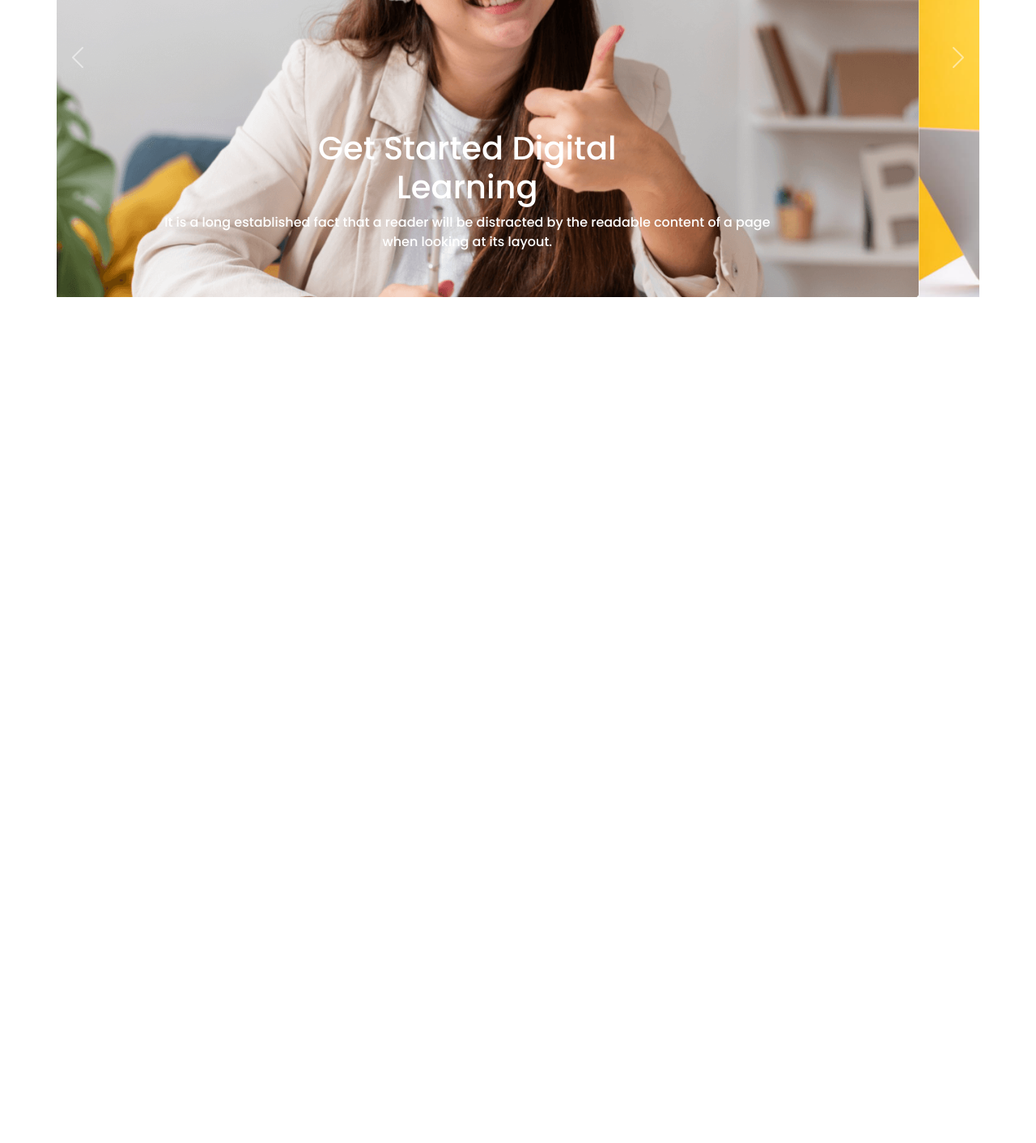
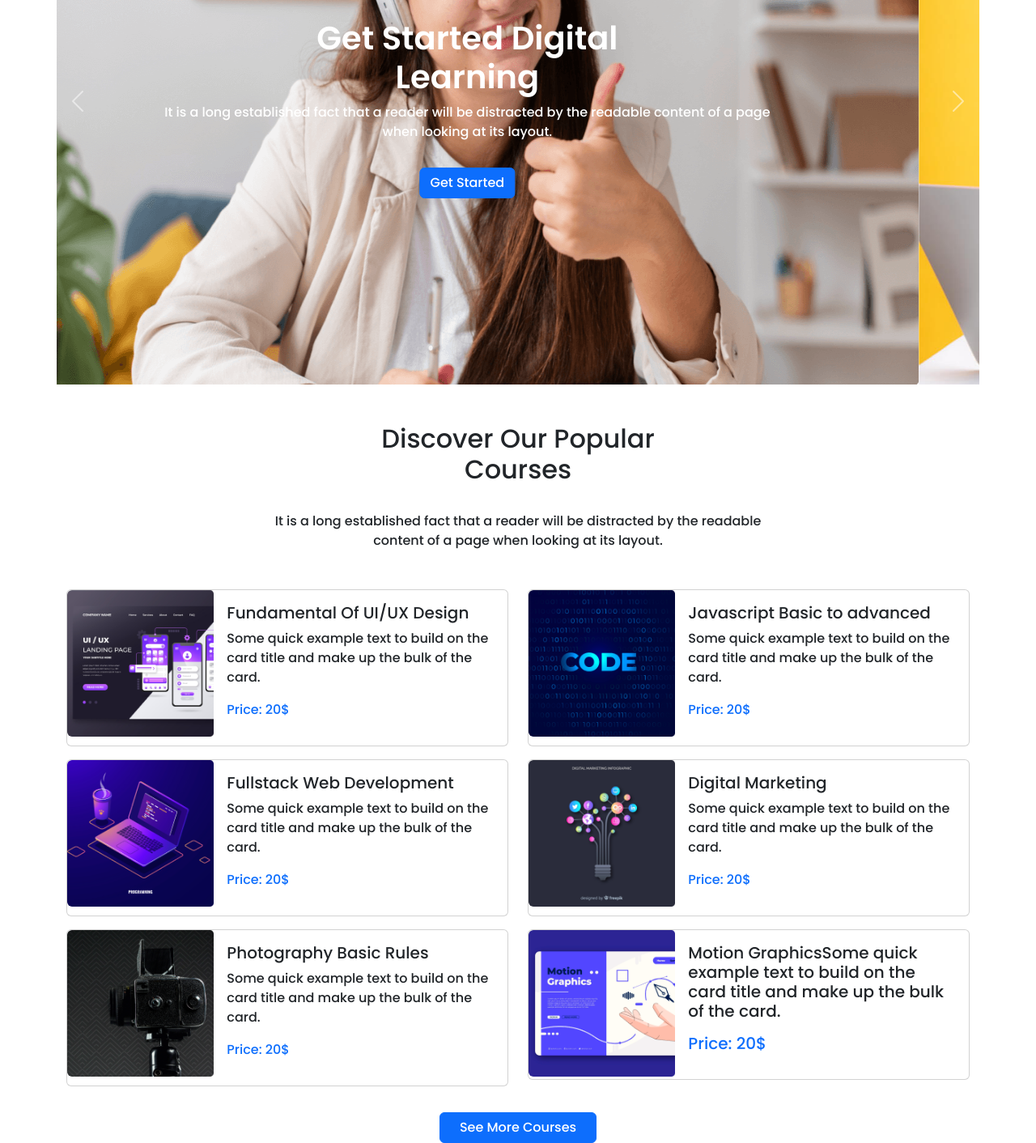
Before and after one commit to iammoinislam/tech-web, a plain HTML site: page index.html in a window 1280 px wide. Shown: the part 357-1769 px from the top of the page at 81% size. Before the commit the page ends 800 px from the top, so only its background shows below. Drawn offline with nearby package versions, Linux system fonts and the light colour scheme.

Commit message:
mid section

```diff
--- a/css/style.css
+++ b/css/style.css
@@ -2,3 +2,18 @@
 body{
     font-family: 'Poppins', sans-serif;
 }
+.text{
+    margin-bottom: 190px;
+}
+.text h1{
+    text-align: center;
+    font-weight: 600;
+}
+text p{
+    font-size: 14px;
+    font-weight: 400;
+    text-align: center;
+}
+.mideum{
+    visibility: hidden;
+}
--- a/index.html
+++ b/index.html
@@ -52,27 +52,36 @@
         <div id="carouselExampleControls" class="carousel slide" data-bs-ride="carousel">
             <div class="carousel-inner container">
               <div class="carousel-item active">
-                <img src="images/cover/cover-1.png" class="d-block w-100" alt="...">
+                <img style="height: 700px; width: 1320px;"src="images/cover/cover-1.png" class="w-100" alt="...">
                 <div class="carousel-caption d-sm-block d-md-block">
-                    <h1 class="fs-1 text-center m-auto">Get Started Digital </h1>
-                    <h1>Learning</h1>
+                    <div class="text">
+                        <h1>Get Started Digital <br>Learning </h1>
+
                     <p>It is a long established fact that a reader will be distracted by the readable content of a page when looking at its layout.</p>
+                    <button class="btn btn-primary mt-3" type="submit">Get Started</button>
+                  </div>
+                    </div>
+              </div>
+              <div class="carousel-item">
+                <img style="height: 700px; width: 1320px;" src="images/cover/cover-2.png" class="d-block w-100" alt="...">
+                <div class="carousel-caption d-sm-block d-md-block">
+                    <div class="text">
+                        <h1>Get Started Digital <br>Learning </h1>
+
+                    <p>It is a long established fact that a reader will be distracted by the readable content of a page when looking at its layout.</p>
+                    <button class="btn btn-primary mt-3" type="submit">Get Started</button>
+                  </div>
                   </div>
               </div>
               <div class="carousel-item">
-                <img src="images/cover/cover-2.png" class="d-block w-100" alt="...">
+                <img style="height: 700px; width: 1320px;" src="images/cover/cover-3.jpg" class="d-block w-100 " alt="...">
                 <div class="carousel-caption d-sm-block d-md-block">
-                    <h1 class="fs-1 text-center m-auto">Get Started Digital </h1>
-                    <h1>Learning</h1>
+                    <div class="text">
+                        <h1>Get Started Digital <br>Learning </h1>
+
                     <p>It is a long established fact that a reader will be distracted by the readable content of a page when looking at its layout.</p>
+                    <button class="btn btn-primary mt-3" type="submit">Get Started</button>
                   </div>
-              </div>
-              <div class="carousel-item">
-                <img src="images/cover/cover-3.jpg" class="d-block w-100 " alt="...">
-                <div class="carousel-caption d-sm-block d-md-block">
-                    <h1 class="fs-1 text-center m-auto">Get Started Digital </h1>
-                    <h1>Learning</h1>
-                    <p>It is a long established fact that a reader will be distracted by the readable content of a page when looking at its layout.</p>
                   </div>
               </div>
             </div>
@@ -87,6 +96,124 @@
           </div>
 
     </section>
+    <!-- carousel end -->
+    <section class="container mt-5">
+      <div class="midtext">
+        <div>
+                <h2 class="text-center fs-2">Discover Our Popular <br> Courses</h2><br>
+                <p class="text-center w-100">It is a long established fact that a reader will be distracted by the readable <br>content of a page when looking at its layout.</p>
+
+            </div>
+
+
+
+
+      </div>
+      <div class="row row-cols-1 row-cols-md-1 row-cols-lg-2  row-cols-xl-2 row-cols-xxl-2 mt-5">
+        <div class="col">
+            <div class="card mb-3">
+                <div class="row g-0">
+                  <div class="col-md-4">
+                    <img src="images/course/course-1.png" class="img-fluid rounded-start" alt="...">
+                  </div>
+                  <div class="col-md-8">
+                    <div class="card-body">
+                      <h5 class="card-title">Fundamental Of UI/UX Design</h5>
+                      <p class="card-text">Some quick example text to build on the card title and make up the bulk of the card.</p>
+                      <p class="text-primary">Price: 20$</p>
+
+                    </div>
+                  </div>
+                </div>
+              </div>
+        </div>
+        <div class="col">
+            <div class="card mb-3">
+                <div class="row g-0">
+                  <div class="col-md-4">
+                    <img src="images/course/course-2.png" class="img-fluid rounded-start" alt="...">
+                  </div>
+                  <div class="col-md-8">
+                    <div class="card-body">
+                      <h5 class="card-title">Javascript Basic to advanced</h5>
+                      <p class="card-text">Some quick example text to build on the card title and make up the bulk of the card.</p>
+                      <p class="text-primary">Price: 20$</p>
+                    </div>
+                  </div>
+                </div>
+              </div>
+        </div>
+        <div class="col">
+            <div class="card mb-3">
+                <div class="row g-0">
+                  <div class="col-md-4">
+                    <img src="images/course/course-3.png" class="img-fluid rounded-start" alt="...">
+                  </div>
+                  <div class="col-md-8">
+                    <div class="card-body">
+                      <h5 class="card-title">Fullstack Web Development</h5>
+                      <p class="card-text">Some quick example text to build on the card title and make up the bulk of the card.</p>
+                      <p class="text-primary">Price: 20$</p>
+                    </div>
+                  </div>
+                </div>
+              </div>
+        </div>
+        <div class="col">
+            <div class="card mb-3" >
+                <div class="row g-0">
+                  <div class="col-md-4">
+                    <img src="images/course/course-4.png" class="img-fluid rounded-start" alt="...">
+                  </div>
+                  <div class="col-md-8">
+                    <div class="card-body">
+                      <h5 class="card-title">Digital Marketing</h5>
+                      <p class="card-text">Some quick example text to build on the card title and make up the bulk of the card.</p>
+                    <p class="text-primary">Price: 20$</p>
+                    </div>
+                  </div>
+                </div>
+              </div>
+        </div>
+        <div class="col">
+            <div class="card mb-3">
+                <div class="row g-0">
+                  <div class="col-md-4">
+                    <img src="images/course/course-5.png" class="img-fluid rounded-start" alt="...">
+                  </div>
+                  <div class="col-md-8">
+                    <div class="card-body">
+                      <h5 class="card-title">Photography Basic Rules</h5>
+                      <p class="card-text">Some quick example text to build on the card title and make up the bulk of the card.</p>
+                     <p class="text-primary">Price: 20$</p>
+                    </div>
+                  </div>
+                </div>
+              </div>
+        </div>
+        <div class="col">
+            <div class="card mb-3" >
+                <div class="row g-0">
+                  <div class="col-md-4">
+                    <img src="images/course/course-6.png" class="img-fluid rounded-start" alt="...">
+                  </div>
+                  <div class="col-md-8">
+                    <div class="card-body">
+                      <h5 class="card-title">Motion Graphics</
+                      <p class="card-text">Some quick example text to build on the card title and make up the bulk of the card.</p>
+                      <p class="text-primary">Price: 20$</p>
+                    </div>
+                  </div>
+                </div>
+              </div>
+        </div>
+
+      </div>
+     <div class="text-center">
+        <button class="btn btn-primary mt-3 px-4 fs-6" type="submit">See More Courses</button>
+     </div>
+
+    </section>
     <script src="https://cdn.jsdelivr.net/npm/bootstrap@5.2.0/dist/js/bootstrap.bundle.min.js" integrity="sha384-A3rJD856KowSb7dwlZdYEkO39Gagi7vIsF0jrRAoQmDKKtQBHUuLZ9AsSv4jD4Xa" crossorigin="anonymous"></script>
 </body>
 </html>
```
